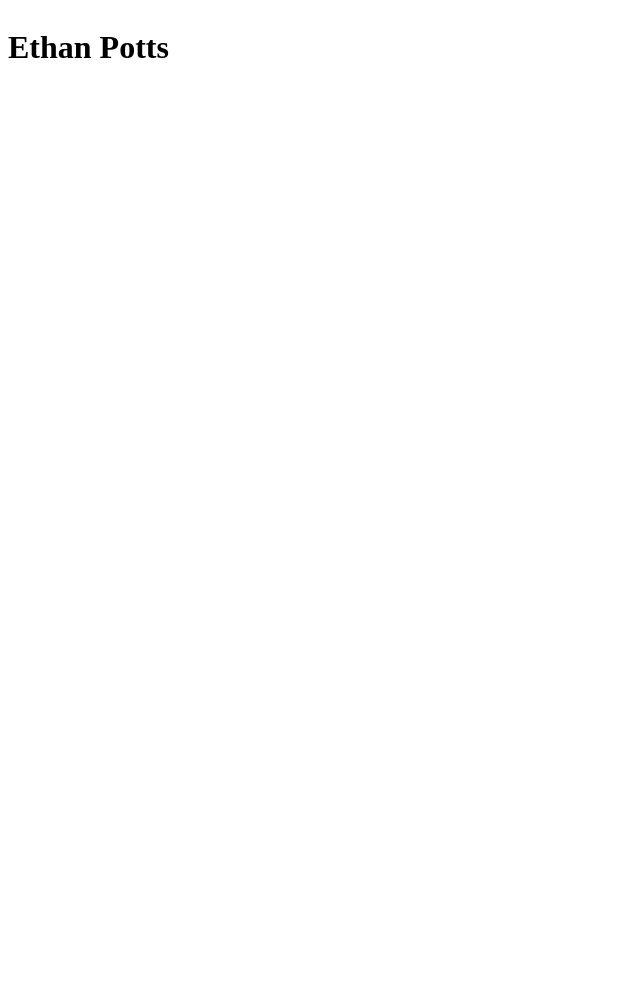
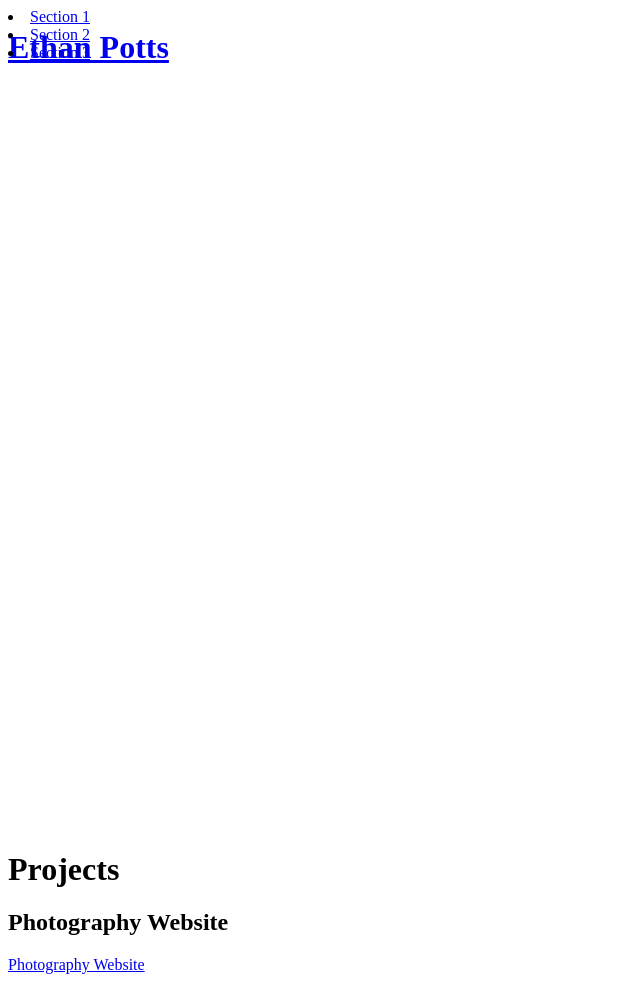
Before and after one commit to empotts/freeCodeCamp-responsive-web-design, a plain HTML site: page responsive-web-design/build-a-personal-portfolio-webpage/index.html in a window 1280 px wide. Shown: the whole page, without its empty margins (0-640 px from the left). Before the commit the page ends 800 px from the top, so only its background shows below. Drawn offline with Linux system fonts and the light colour scheme.

Commit message:
Completed Framework for Portfolio Site - Will return to polish and enter information

```diff
--- a/responsive-web-design/build-a-personal-portfolio-webpage/index.html
+++ b/responsive-web-design/build-a-personal-portfolio-webpage/index.html
@@ -6,8 +6,24 @@
     <link rel="stylesheet" href="styles.css" />
   </head>
   <body>
+    <header>
+        <nav id="navbar">
+            <li><a class="nav-link" href="#section-1">Section 1</a></li>
+            <li><a  class="nav-link" href="#section-2">Section 2</a></li>
+            <li><a class="nav-link" href="#section-3"> Section 3</a></li>
+        </nav>
+    </header>
     <div id="welcome-section">
-        <h1>Ethan Potts</h1>
+        <h1><a id="profile-link" href="https://github.com/empotts" target="_blank">Ethan Potts</a></h1>
+    </div>
+    <div id="projects">
+        <h1>Projects</h1>
+       <h2 class="project-tile">
+        Photography Website</h2>
+        <a class="project-tile" href="https://github.com/empotts">
+            Photography Website
+        </a>
+
     </div>
   </body>
 </html>
--- a/responsive-web-design/build-a-personal-portfolio-webpage/styles.css
+++ b/responsive-web-design/build-a-personal-portfolio-webpage/styles.css
@@ -10,3 +10,6 @@ html {
 header {
     position: fixed;
   }
+#welcome-section {
+    height: 100vh;
+}
```
